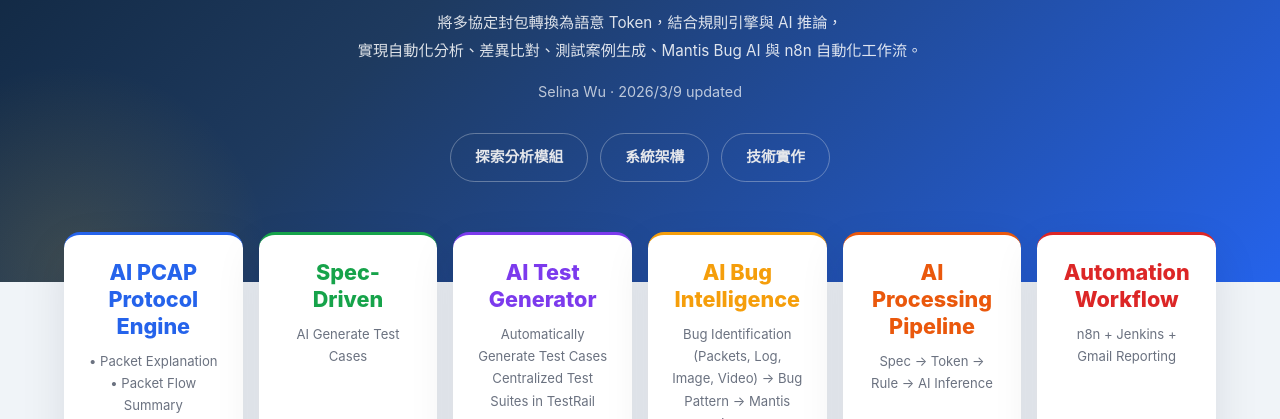
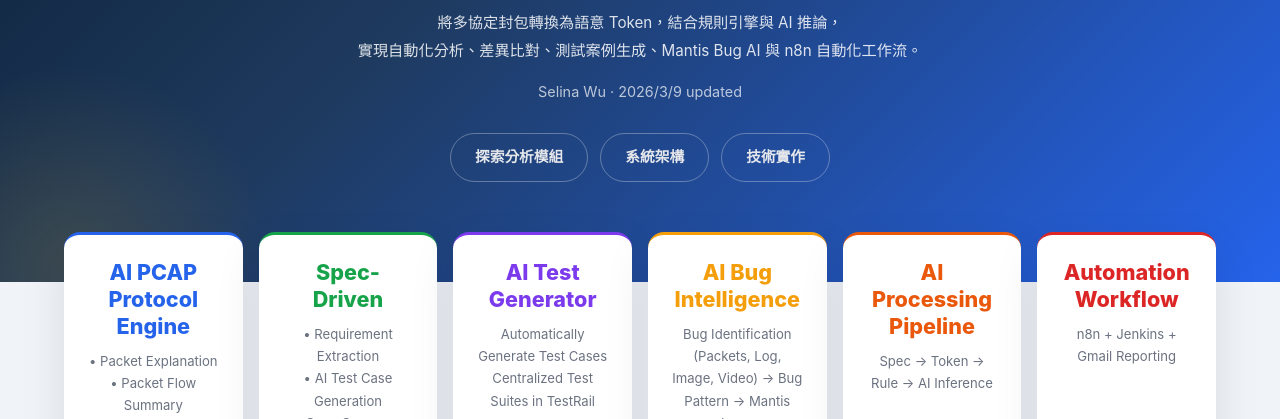
Before and after one commit to selinawu0417/AI-Protocol-Intelligence-Platform, a plain HTML site: page index.html in a window 1280 px wide. Shown: the part 381-800 px from the top of the page. Drawn offline with Linux system fonts and the light colour scheme.

Commit message:
Update index.html

```diff
--- a/index.html
+++ b/index.html
@@ -653,7 +653,11 @@
 
     <div class="stat-card" style="border-top-color:var(--green);">
       <div class="stat-title" style="color:var(--green);">Spec-Driven</div>
-      <div class="stat-label">AI Generate Test Cases</div>
+      <div class="stat-label">
+        • Requirement Extraction<br>
+        • AI Test Case Generation<br>
+        • Spec Coverage Mapping
+      </div>
     </div>
 
     <div class="stat-card" style="border-top-color:var(--purple);">
```
